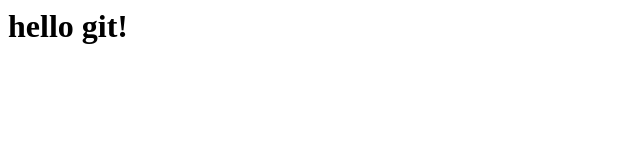
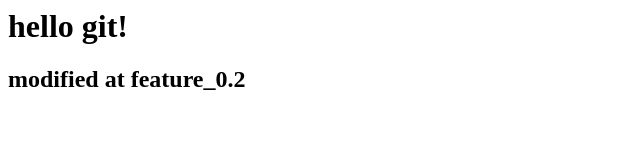
Before and after one commit to github10086/hello-word, a plain HTML site: page index.html in a window 1280 px wide. Shown: the whole page, without its empty margins (0-640 px from the left). Drawn offline with Linux system fonts and the light colour scheme.

Commit message:
modified at local repository!

```diff
--- a/index.html
+++ b/index.html
@@ -4,6 +4,7 @@
 </head>
 <body>
 	<h1>hello git!</h1>
+	<h2>modified at feature_0.2</h2>
 
 </body>
 </html>
```
